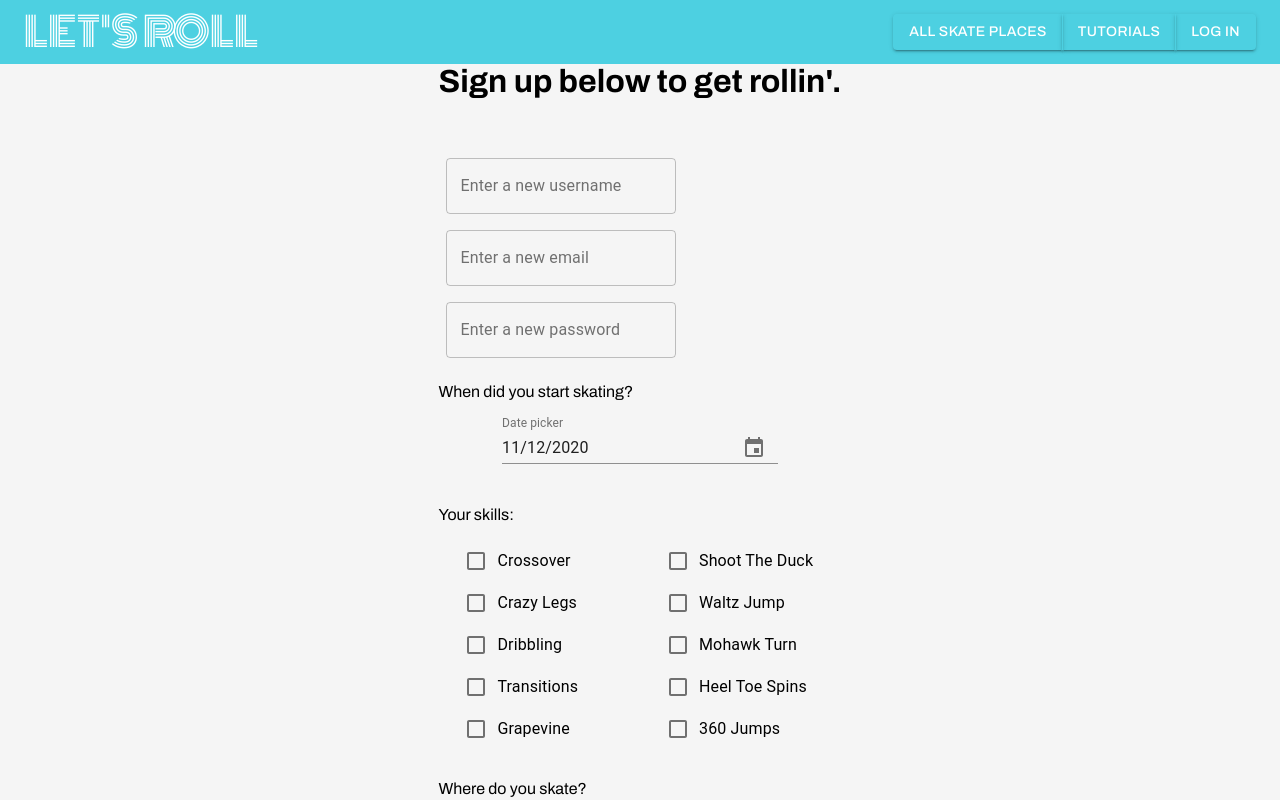
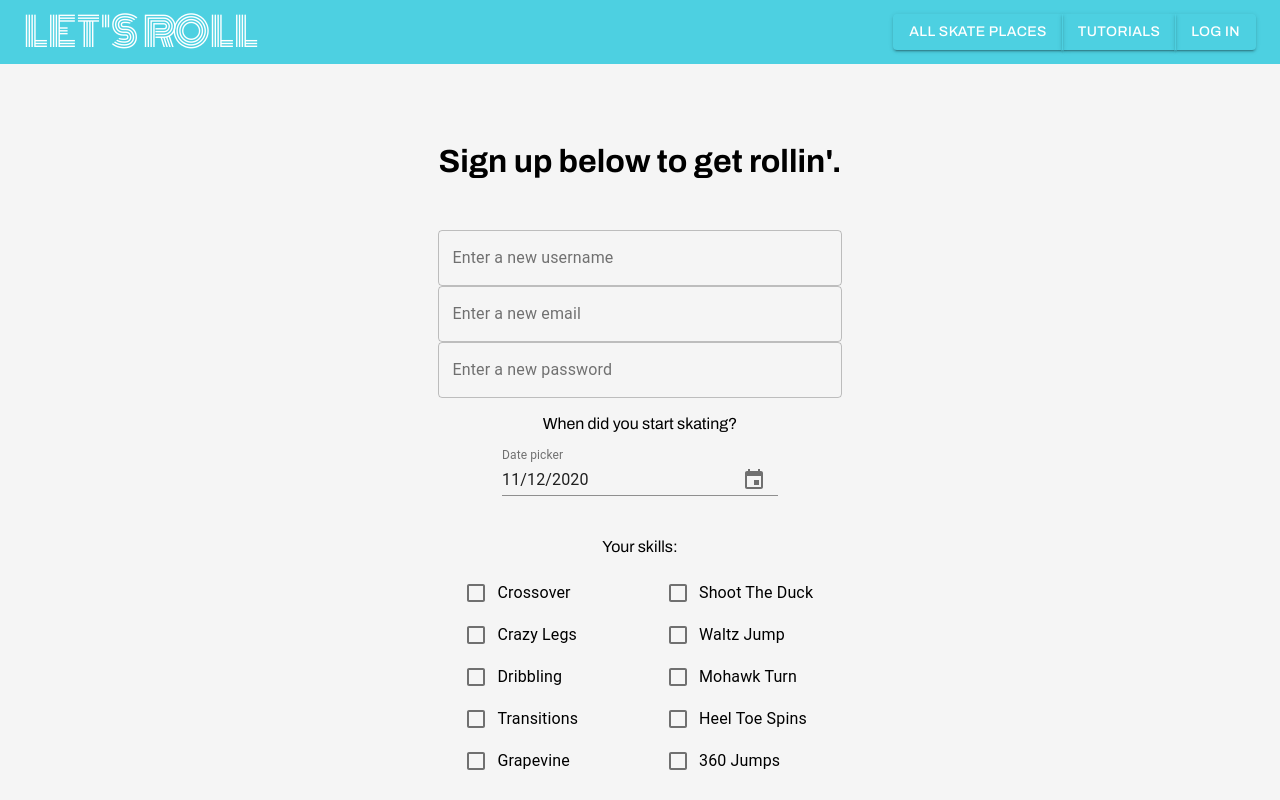
Before and after one commit to jadavianett/Lets-Roll, a React (Create React App) app in the folder client/: page /signup in a window 1280 px wide. Shown: the top 800 px of the page. Built offline with nearby package versions, Linux system fonts and the light colour scheme.

Commit message:
bending the add new place form to my will

```diff
--- a/client/src/components/Select.jsx
+++ b/client/src/components/Select.jsx
@@ -19,7 +19,7 @@ export default function NativeSelects(props) {
 
   return (
     <div>
-      <FormControl variant="outlined" className={classes.formControl}>
+      <FormControl variant="outlined" id="new-place-type-select">
         <InputLabel htmlFor="outlined-age-native-simple">Type</InputLabel>
         <Select
           native
--- a/client/src/components/TextInput.jsx
+++ b/client/src/components/TextInput.jsx
@@ -15,8 +15,9 @@ export default function BasicTextFields(props) {
   const classes = useStyles();
 
   return (
-    <form className={classes.root} noValidate autoComplete="off">
+    <form noValidate autoComplete="off">
       <TextField
+        className="new-place-input"
         type={props.type}
         id="outlined-basic"
         label={props.label}
--- a/client/src/pages/AddNewPlace.js
+++ b/client/src/pages/AddNewPlace.js
@@ -81,6 +81,7 @@ function AddNewPlace() {
             onChange={onChangeInfo}
           />
           <textarea
+            className="text-area"
             name="notes"
             placeholder="Helpful tips on this place?"
             onChange={onChangeInfo}
@@ -95,6 +96,7 @@ function AddNewPlace() {
             size="large"
             variant="contained"
             onClick={handleSave}
+            id="save-place-btn"
           >
             Save Place
           </Button>
--- a/client/src/pages/Pages.css
+++ b/client/src/pages/Pages.css
@@ -9,6 +9,39 @@
   border-radius: 10px;
   min-width: 50vw;
 }
+/*ADD NEW PLACE*/
+/* ================================================================ */
+
+.new-place-input {
+  width: 100%;
+}
+
+.text-area {
+  box-sizing: border-box;
+  font: inherit;
+  color: currentColor;
+  height: 130px;
+  width: 100%;
+  padding-top: 18px;
+  padding-left: 13px;
+  border-radius: 5px;
+  animation-name: mui-auto-fill-cancel;
+  letter-spacing: inherit;
+  animation-duration: 10ms;
+  -webkit-tap-highlight-color: transparent;
+  background: transparent;
+  border: 1px solid #bbb;
+}
+
+#new-place-type-select {
+  width: 100% !important;
+  /* border: 2px solid orange !important; */
+}
+
+#save-place-btn {
+  font-size: 14pt;
+}
+/* ================================================================ */
 
 /*ALL PLACES AND MY PLACES*/
 /* ================================================================ */
@@ -58,7 +91,7 @@
 
 /* SIGNUP */
 /* ================================================================ */
-#signup-wrapp {
+#signup-wrapper {
   text-align: center;
   /* border: 1px dashed hotpink; */
   padding: 50px;
```
